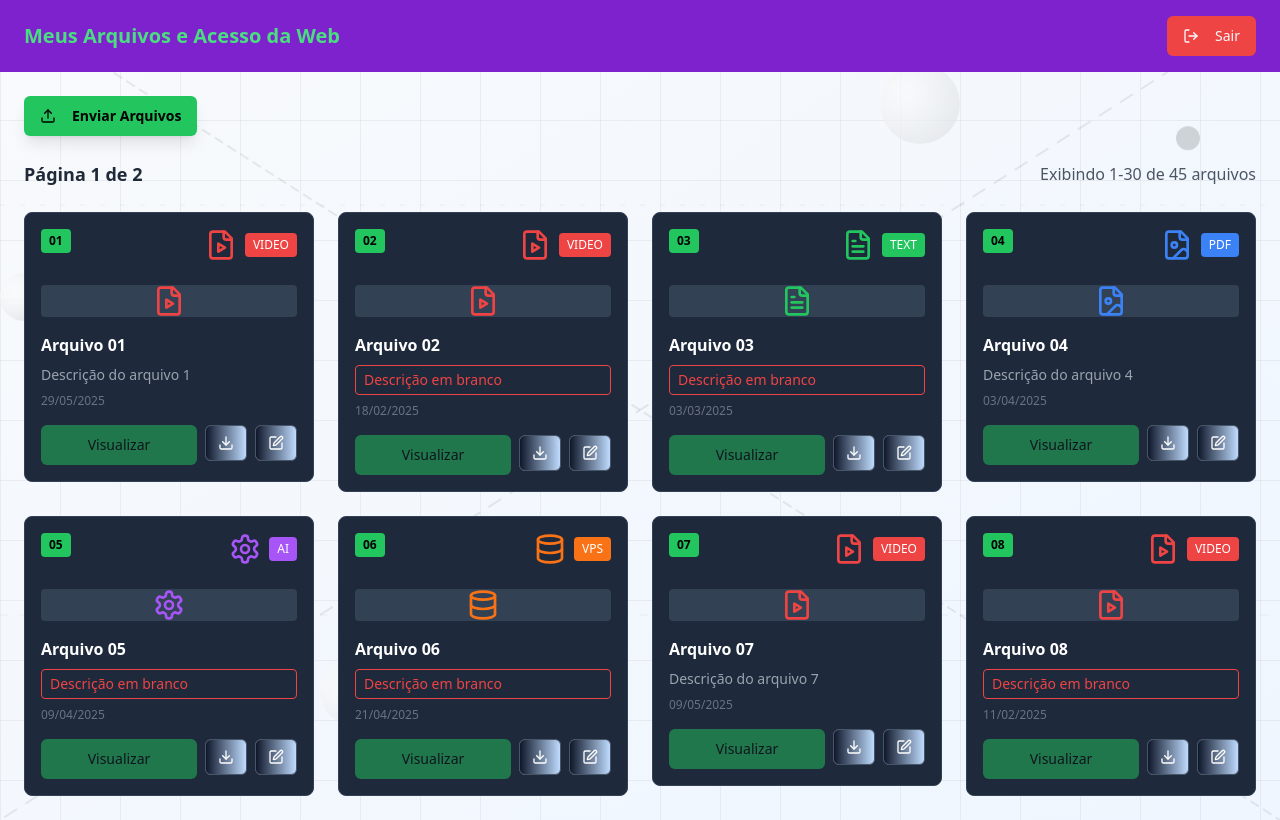
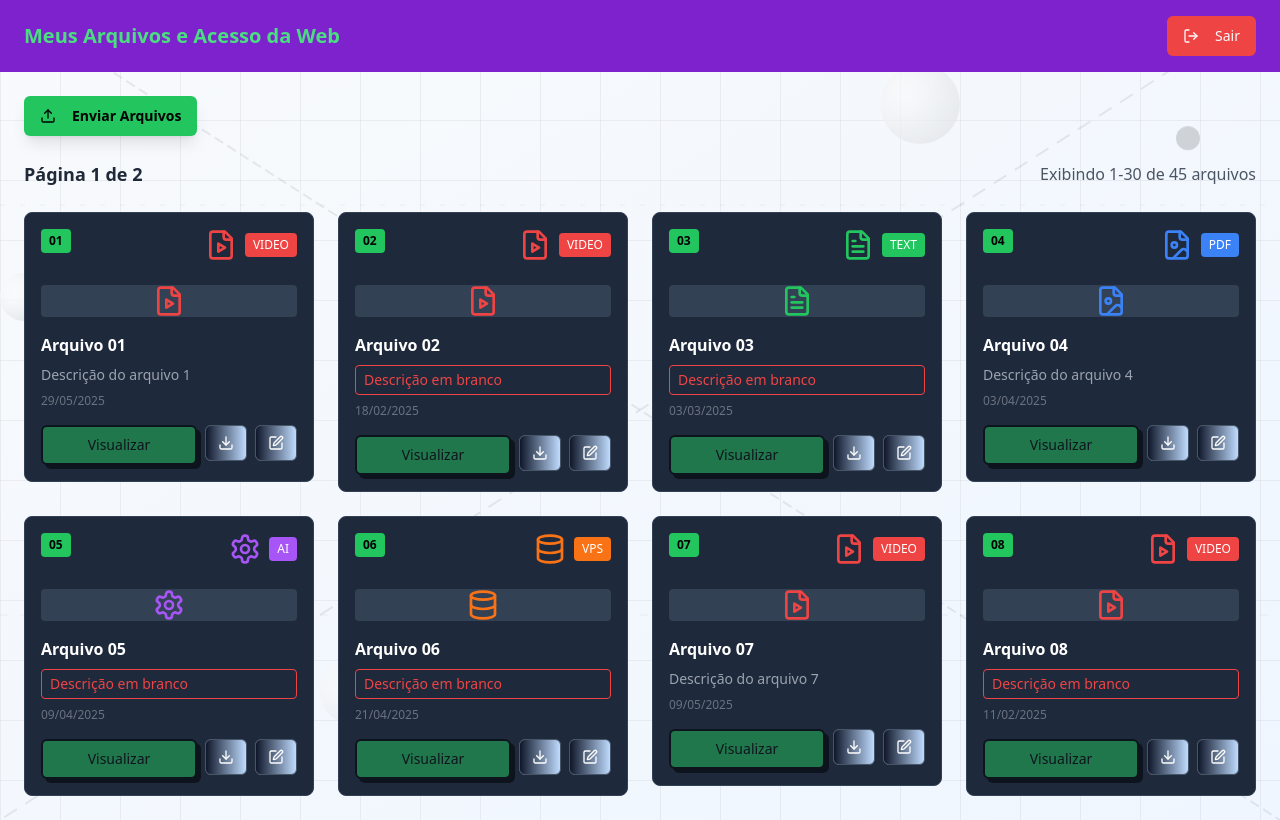
Before and after one commit to Facility2025/mystic-mirror-web-copy, a React (Vite) app: page / in a window 1280 px wide. Both pictures are taken after typing "name@example.com", "Sample123" into the empty fields and a click on the button "Entrar". Built offline with nearby package versions, Linux system fonts and the light colour scheme.

Commit message:
Add button outline and shadow effect
Add a line and shadow effect to the button for a displacement effect.

```diff
--- a/src/components/FileCard.tsx
+++ b/src/components/FileCard.tsx
@@ -1,4 +1,3 @@
-
 import React, { useState } from 'react';
 import { Download, Edit, Eye } from 'lucide-react';
 import { Button } from '@/components/ui/button';
@@ -151,13 +150,15 @@ const FileCard = ({ id, name, description, date, type, icon, fileUrl, fileType,
       </div>
 
       <div className="flex space-x-2 mt-4">
+        <div className="flex-1 relative">
           <Button
             onClick={handleVisualize}
-          className="flex-1 bg-green-500 hover:bg-green-600 text-black text-sm"
+            className="w-full bg-green-500 hover:bg-green-600 text-black text-sm border-2 border-black shadow-[4px_4px_0px_0px_#000000] hover:shadow-[6px_6px_0px_0px_#000000] transform hover:translate-x-[-2px] hover:translate-y-[-2px] transition-all duration-200"
             disabled={!fileUrl}
           >
             Visualizar
           </Button>
+        </div>
         <Button
           variant="outline"
           size="sm"
```
Lines whose indentation alone changed are shown as unchanged.
